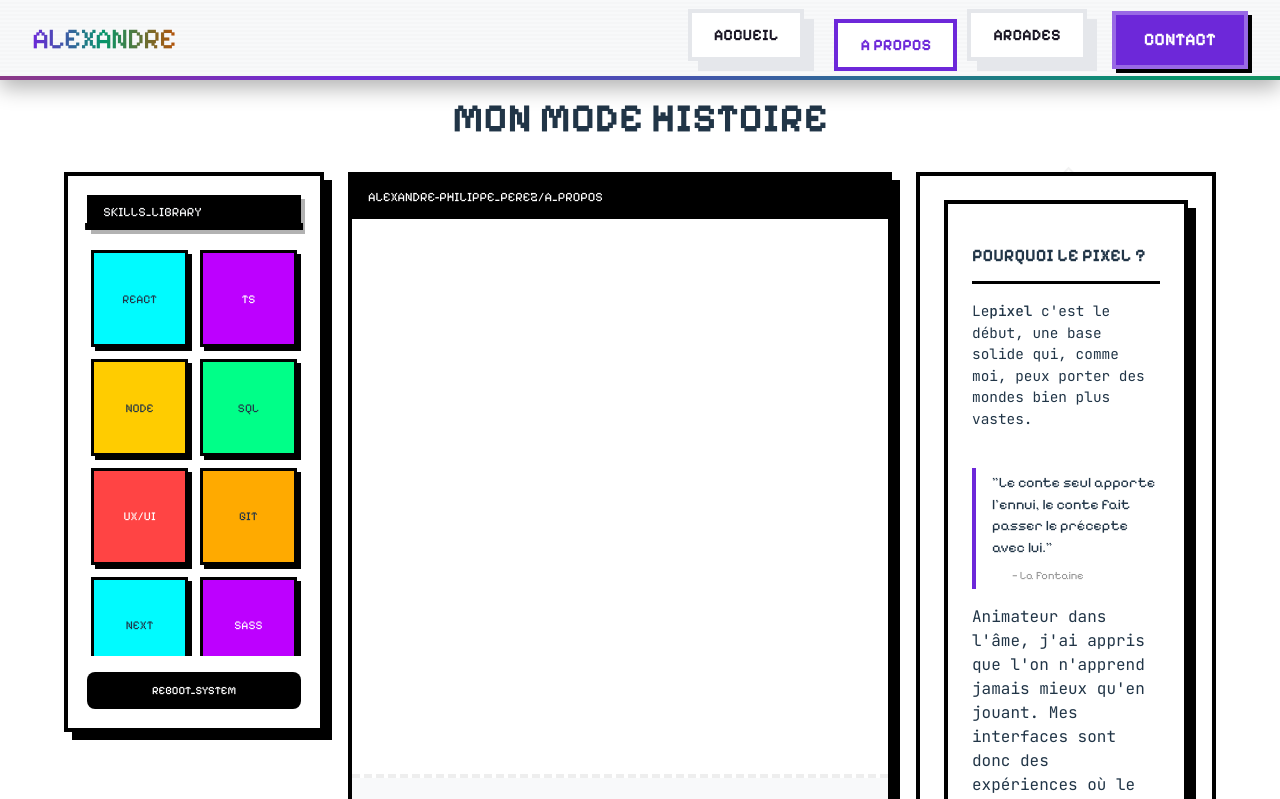
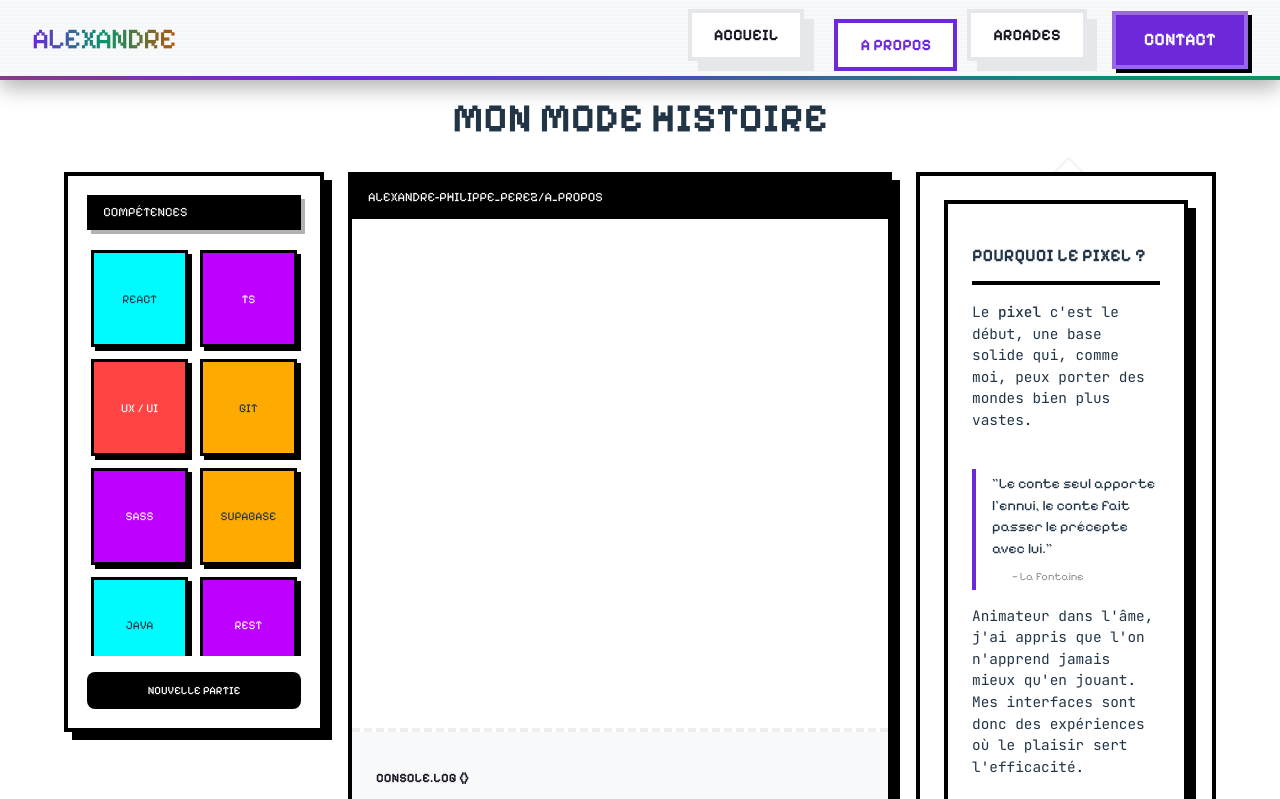
Before and after one commit to Alexandre74739/PortfolioPixel, a React (Vite) app: page /a-propos in a window 1280 px wide. Shown: the top 799 px of the page. Built offline with nearby package versions, Linux system fonts and the light colour scheme.

Commit message:
news data blocks

```diff
--- a/src/components/utils/JeuxAboutComponents.tsx
+++ b/src/components/utils/JeuxAboutComponents.tsx
@@ -20,7 +20,7 @@ export const InfoPanel = ({ quote }: { quote: string }) => (
     <div className="manifesto">
       <h2>POURQUOI LE PIXEL ?</h2>
       <p>
-        Le<strong>pixel</strong> c'est le début, une base solide qui, comme moi, peux porter des mondes bien plus vastes.
+        Le <strong>pixel</strong> c'est le début, une base solide qui, comme moi, peux porter des mondes bien plus vastes.
       </p>
     </div>
     <div className="quote-box">
--- a/src/data/blocks.ts
+++ b/src/data/blocks.ts
@@ -13,32 +13,18 @@ export const library: Block[] = [
     label: "REACT",
     color: "blue",
     shape: "t-shape",
-    text: "Développement d’interfaces dynamiques avec React 18+.",
+    text: "Développement d’interfaces dynamiques avec React.",
   },
   {
     id: "ts",
     label: "TS",
     color: "violet",
     shape: "i-shape",
-    text: "Architecture typée pour un code robuste et auto-documenté.",
-  },
-  {
-    id: "node",
-    label: "NODE",
-    color: "yellow",
-    shape: "o-shape",
-    text: "Construction d’APIs performantes et scalables.",
-  },
-  {
-    id: "sql",
-    label: "SQL",
-    color: "green",
-    shape: "s-shape",
-    text: "Modélisation de bases de données relationnelles complexes.",
+    text: "Architecture typée pour un code robuste.",
   },
   {
     id: "ux",
-    label: "UX/UI",
+    label: "UX / UI",
     color: "red",
     shape: "l-shape",
     text: "Conception orientée utilisateur et prototypage Figma.",
@@ -48,14 +34,7 @@ export const library: Block[] = [
     label: "GIT",
     color: "orange",
     shape: "z-shape",
-    text: "Gestion de version et workflow collaboratif (GitFlow).",
-  },
-  {
-    id: "next",
-    label: "NEXT",
-    color: "blue",
-    shape: "i-shape",
-    text: "Optimisation SEO et Server Side Rendering.",
+    text: "Gestion de version et travail collaboratif.",
   },
   {
     id: "sass",
@@ -65,39 +44,18 @@ export const library: Block[] = [
     text: "Stylisation modulaire et maintenance CSS facilitée.",
   },
   {
-    id: "docker",
-    label: "DOCKER",
-    color: "yellow",
-    shape: "o-shape",
-    text: "Conteneurisation d’applications pour des déploiements isolés.",
+    id: "Supabase",
+    label: "SUPABASE",
+    color: "orange",
+    shape: "z-shape",
+    text: "Gestion de contenu via base de données.",
   },
   {
-    id: "prisma",
-    label: "PRISMA",
-    color: "green",
-    shape: "s-shape",
-    text: "ORM moderne pour une communication fluide avec la DB.",
-  },
-  {
-    id: "jest",
-    label: "JEST",
-    color: "red",
-    shape: "l-shape",
-    text: "Tests unitaires pour garantir la non-régression.",
-  },
-  {
-    id: "strapi",
-    label: "STRAPI",
-    color: "orange",
-    shape: "z-shape",
-    text: "Gestion de contenu via Headless CMS.",
-  },
-  {
-    id: "redux",
-    label: "REDUX",
+    id: "java",
+    label: "JAVA",
     color: "blue",
     shape: "t-shape",
-    text: "Gestion d’états globaux complexes.",
+    text: "Programmation orienté objet.",
   },
   {
     id: "api",
@@ -111,41 +69,20 @@ export const library: Block[] = [
     label: "FRAMER",
     color: "yellow",
     shape: "o-shape",
-    text: "Animations fluides et interactions avancées.",
-  },
-  {
-    id: "mongo",
-    label: "MONGO",
-    color: "green",
-    shape: "s-shape",
-    text: "Flexibilité des bases de données NoSQL.",
+    text: "Animations fluides avec de multiples interactions.",
   },
   {
     id: "agile",
     label: "AGILE",
     color: "red",
     shape: "l-shape",
-    text: "Méthodologie Scrum et gestion de projet Kanban.",
-  },
-  {
-    id: "python",
-    label: "PYTHON",
-    color: "orange",
-    shape: "z-shape",
-    text: "Scripts d’automatisation et analyse de données.",
-  },
-  {
-    id: "aws",
-    label: "AWS",
-    color: "blue",
-    shape: "t-shape",
-    text: "Déploiement Cloud et services S3/EC2.",
+    text: "Méthodologie Agile organisé en sprints.",
   },
   {
     id: "linux",
     label: "LINUX",
     color: "violet",
     shape: "i-shape",
-    text: "Administration serveur et scripting Bash.",
+    text: "Administration serveur et scripting Bash sous Ubunto.",
   },
 ];
--- a/src/sections/JeuxAbout.scss
+++ b/src/sections/JeuxAbout.scss
@@ -166,7 +166,7 @@
             h2 {
                 font-family: $font-display;
                 font-size: 1.1rem;
-                border-bottom: 3px solid #000;
+                border-bottom: 4px solid #000;
                 padding-bottom: 12px;
                 margin-bottom: 1rem;
             }
@@ -201,6 +201,10 @@
                 padding-left: 1.25rem;
                 font-size: 0.7rem;
                 color: #999;
+            }
+
+            p {
+                font-size: 0.9rem;
             }
         }
 
@@ -312,8 +316,8 @@
     }
 
     .placed-piece {
-        width: 50px;
-        height: 50px;
+        width: 60px;
+        height: 60px;
         cursor: pointer;
         animation: dropIn 0.3s cubic-bezier(0.175, 0.885, 0.32, 1.275);
 
--- a/src/sections/JeuxAbout.tsx
+++ b/src/sections/JeuxAbout.tsx
@@ -34,7 +34,7 @@ const JeuxAbout = () => {
         <div className="hero-grid-layout">
           {/* Inventaire */}
           <aside className="inventory-panel">
-            <div className="panel-header">SKILLS_LIBRARY</div>
+            <div className="panel-header">COMPÉTENCES</div>
             <div className="pieces-grid">
               {library.map((b) => (
                 <TetrisPiece
@@ -46,7 +46,7 @@ const JeuxAbout = () => {
               ))}
             </div>
             <button className="reboot-btn" onClick={() => setPlaced([])}>
-              REBOOT_SYSTEM
+              NOUVELLE PARTIE
             </button>
           </aside>
 
@@ -72,7 +72,7 @@ const JeuxAbout = () => {
               </div>
             </div>
             <div className="description-dynamic">
-              <h3>LOG_OUTPUT:</h3>
+              <h3>CONSOLE.LOG ()</h3>
               <div className="log-scroll">
                 {placed.length ? (
                   placed.map((b) => (
```
